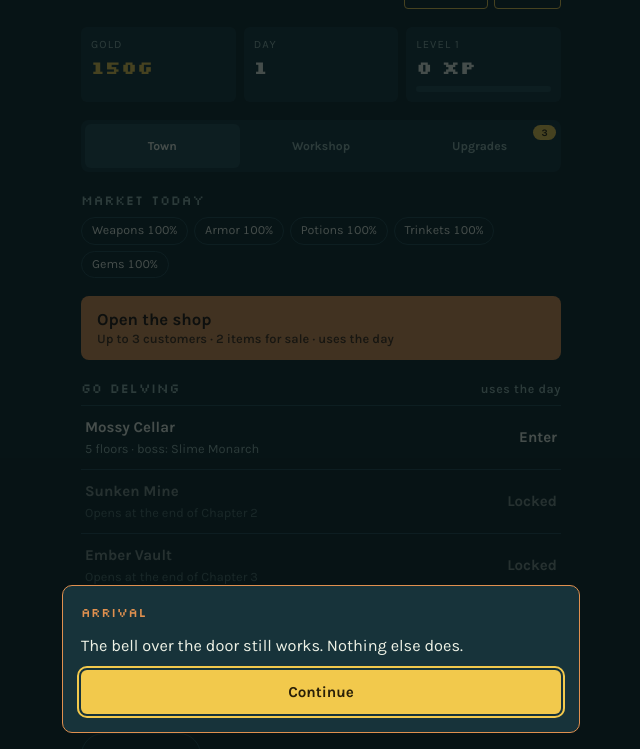
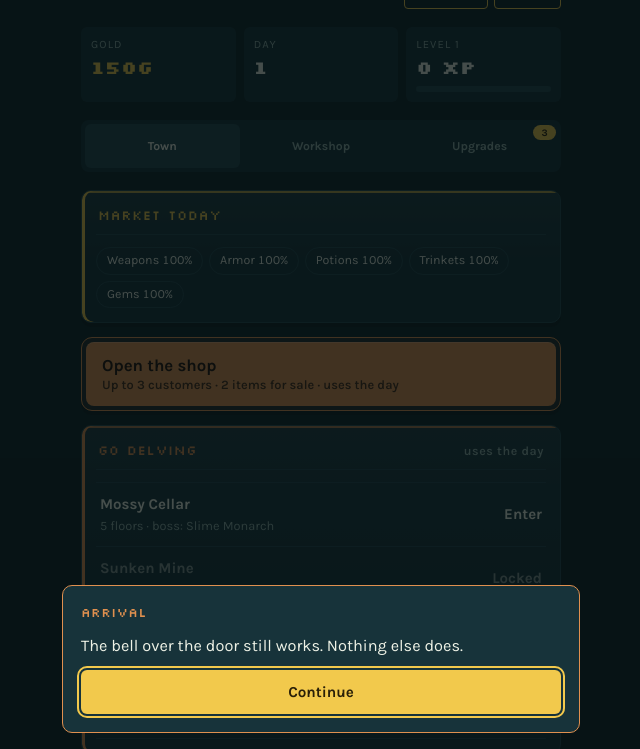
Before and after one commit to YourPhantomEngineer/loot-shoppe, a website: page index.html in a window 1280 px wide. Shown: the part 51-800 px from the top of the page, without its empty margins (319-959 px from the left). Drawn offline with Linux system fonts and the light colour scheme.

Commit message:
Give Town sections distinct visual panels

```diff
--- a/index.html
+++ b/index.html
@@ -134,6 +134,19 @@ input[type=range]{width:100%;accent-color:var(--coin);height:28px}
 .rlog li{color:var(--fg)}
 .staffcard{border:1px solid var(--line);border-radius:8px;padding:12px;display:flex;flex-direction:column;gap:6px;margin-bottom:10px}
 .row.locked{opacity:.55}
+.town-view{display:flex;flex-direction:column;gap:14px}
+.town-section{--town-accent:var(--copper);position:relative;overflow:hidden;background:linear-gradient(180deg,rgba(255,255,255,.035),rgba(255,255,255,0) 54%),var(--panel);border:1px solid var(--line);border-radius:10px;padding:14px;box-shadow:inset 3px 0 0 var(--town-accent),0 4px 0 rgba(5,14,16,.22)}
+.town-section::before{content:"";position:absolute;inset:0 0 auto;height:2px;background:var(--town-accent);opacity:.72}
+.town-section h2{color:var(--town-accent);border-bottom:1px solid var(--line);padding:0 2px 10px;margin:0 0 12px}
+.town-market{--town-accent:var(--coin)}
+.town-expedition{--town-accent:var(--copper)}
+.town-staff{--town-accent:var(--good)}
+.town-supplies{--town-accent:var(--arcane)}
+.town-stock{--town-accent:var(--coin)}
+.town-utility{--town-accent:var(--muted)}
+.town-action{padding:4px;border:1px solid var(--copper);border-radius:11px;background:rgba(224,144,79,.09);box-shadow:0 4px 0 rgba(5,14,16,.22)}
+.town-action .big{box-shadow:inset 0 1px rgba(255,255,255,.18)}
+.town-ledger{border:1px dashed var(--line);border-radius:8px;padding:9px 12px;text-align:center;background:rgba(5,14,16,.12)}
 html[data-shop="festival"]{--bg:#2a1418;--panel:#3a1d22;--line:#58303a;--copper:#ee6f5a;--coin:#f7c95a;--muted:#c49ea0}
 html[data-shop="starlight"]{--bg:#0f1530;--panel:#18204a;--line:#2a3468;--copper:#9fb7f0;--coin:#e4e9f7;--muted:#9aa6cf}
 .ov[hidden]{display:none}
@@ -1983,38 +1996,38 @@ function vTown(){
   const chips=CATS.map(c=>{const p=Math.round(S.trend[c]*100);return `<span class="chip ${p>=108?"up":p<=92?"down":""}">${CATN[c]} ${p}%</span>`}).join("");
   const inv=groupInv(S.inv),eq=groupInv(S.inv.filter(k=>HEAL[k]||IT[k].c==="supply"));
   const saleN=forSale().length;
-  return `
+  return `<div class="town-view">
   ${reportCard()}
-  <section id="mkt"><h2>Market today</h2><div class="chips">${chips}</div>${dayNews()?`<p class="hint" style="margin-top:8px;color:var(--coin)">${dayNews()}</p>`:""}${S.news?`<p class="hint" style="margin-top:8px">${S.news}</p>`:""}</section>
-  <button class="big" data-act="shop" ${saleN?"":"disabled"}>Open the shop<small>${saleN?`Up to ${custN()} customers · ${saleN} item${saleN===1?"":"s"} for sale · uses the day`:S.inv.length?"Everything in stock is marked Keep. Mark something For sale first.":"Your shelves are empty. Go delving first."}</small></button>
-  <section><h2>Go delving <small>${S.crew.length?`${nameList(S.crew.map(k=>ST(k).n))} mind${S.crew.length>1?"":"s"} the shop`:"uses the day"}</small></h2><div class="list">
+  <section id="mkt" class="town-section town-market"><h2>Market today</h2><div class="chips">${chips}</div>${dayNews()?`<p class="hint" style="margin-top:8px;color:var(--coin)">${dayNews()}</p>`:""}${S.news?`<p class="hint" style="margin-top:8px">${S.news}</p>`:""}</section>
+  <div class="town-action"><button class="big" data-act="shop" ${saleN?"":"disabled"}>Open the shop<small>${saleN?`Up to ${custN()} customers · ${saleN} item${saleN===1?"":"s"} for sale · uses the day`:S.inv.length?"Everything in stock is marked Keep. Mark something For sale first.":"Your shelves are empty. Go delving first."}</small></button></div>
+  <section class="town-section town-expedition"><h2>Go delving <small>${S.crew.length?`${nameList(S.crew.map(k=>ST(k).n))} mind${S.crew.length>1?"":"s"} the shop`:"uses the day"}</small></h2><div class="list">
     ${DUN.map((d,i)=>{const open=dunOpen(i);if(d.hidden&&!open)return "";return `<button class="row" data-act="delve" data-i="${i}" ${open?"":"disabled"}>
       <span><b>${d.n}</b>${S.bosses[i]?`<span class="crown">Boss beaten</span>`:""}</span><span class="sub">${open?`${d.floors} floors · boss: ${d.boss}`:DUN_LOCK[i]}</span>
       <span class="right">${open?"Enter":"Locked"}</span></button>`}).join("")}
   </div></section>
   ${staffSection()}
-  <section id="belt"><h2>Supply belt <small>${S.belt.length}/${BELT} · tap to unequip</small></h2>
+  <section id="belt" class="town-section town-supplies"><h2>Supply belt <small>${S.belt.length}/${BELT} · tap to unequip</small></h2>
     <div class="chips">${S.belt.length?S.belt.map((k,i)=>`<button class="chip usebtn on" data-act="unequip" data-i="${i}">${IT[k].n}</button>`).join(""):`<span class="hint">Empty. Supplies on your belt come with you into every dungeon.</span>`}</div>
     ${eq.length?`<div class="chips" style="margin-top:8px">${eq.map(([k,n])=>`<button class="chip usebtn" data-act="equip" data-k="${k}" ${S.belt.length>=BELT?"disabled":""}>+ ${IT[k].n}${n>1?` ×${n}`:""}</button>`).join("")}</div>`:`<p class="hint" style="margin-top:8px">Craft bombs, ropes, whetstones, and lockpicks in the Workshop. Potions in stock can go on your belt too.</p>`}
   </section>
-  <section><h2>Stock <small>${S.inv.length} item${S.inv.length===1?"":"s"}</small></h2>
+  <section class="town-section town-stock"><h2>Stock <small>${S.inv.length} item${S.inv.length===1?"":"s"}</small></h2>
     ${inv.length?`<div class="list">${inv.map(([k,n])=>`<div class="row"><span><b>${IT[k].n}</b>${n>1?` ×${n}`:""}<span class="cat">${IT[k].c}</span></span><span class="sub">${built("obs")&&LORE[k]?`<i class="lore">${LORE[k]}</i><br>`:""}Market value ${val(k)}G · <button class="tag${isKept(k)?" keep":""}" data-act="keep" data-k="${k}">${isKept(k)?"Keep":"For sale"}</button></span>${sk("quick")?`<span class="right"><button class="btn gold sm" data-act="quick" data-k="${k}">Sell ${fmt(quickPrice(k))}G</button></span>`:`<span class="right coin">${val(k)}G</span>`}</div>`).join("")}</div>`:`<p class="hint">Nothing in stock yet.</p>`}
     ${inv.length?`<p class="hint" style="margin-top:8px">Only items marked For sale can be offered to customers or sold by staff. Tap a tag to switch it.</p>`:""}
     ${sk("quick")&&inv.length?`<p class="hint" style="margin-top:8px">Quick Sale pays ${Math.round(quickPct()*100)}% of base value instantly and doesn't use the day.</p>`:""}
   </section>
-  <p class="hint">Sold ${fmt(S.sold)} items for ${fmt(S.earned)}G · crafted ${fmt(S.crafted)}. Progress is saved in this browser.</p>
-  <section><h2>Save code <small>back up or move your progress</small></h2>
+  <p class="hint town-ledger">Sold ${fmt(S.sold)} items for ${fmt(S.earned)}G · crafted ${fmt(S.crafted)}. Progress is saved in this browser.</p>
+  <section class="town-section town-utility"><h2>Save code <small>back up or move your progress</small></h2>
     <div class="btns"><button class="btn alt" data-act="exportSave">Copy save code</button><button class="btn alt" data-act="importOpen">Load a save code</button></div>
     ${saveBox==="export"?`<label class="lbl" for="exportCode" style="margin-top:10px">Your save code</label><textarea id="exportCode" class="code" readonly autocapitalize="off" autocorrect="off" spellcheck="false">${saveCode}</textarea>`:""}
     ${saveBox==="import"?`<label class="lbl" for="importCode" style="margin-top:10px">Paste a save code. This replaces your current progress.</label><textarea id="importCode" class="code" placeholder="LS1:..." autocapitalize="off" autocorrect="off" autocomplete="off" spellcheck="false"></textarea>
       <div class="btns" style="margin-top:8px"><button class="btn" data-act="importDo">Load this save</button><button class="btn alt" data-act="saveClose">Cancel</button></div>`:""}
     ${saveMsg?`<p class="hint" style="margin-top:8px">${saveMsg}</p>`:""}
   </section>
-  <section><h2>Game updates <small>get the newest version</small></h2>
+  <section class="town-section town-utility"><h2>Game updates <small>get the newest version</small></h2>
     <div class="btns"><button class="btn alt" data-act="updateGame">Check for updates</button></div>
     <p class="hint" style="margin-top:8px">Saves your progress, then reloads the game with the latest version. Use this if you play from your Home Screen.</p>
   </section>
-  ${confirmReset?`<div class="confirm">Start over from day 1? This erases everything.<div class="btns"><button class="btn danger" data-act="resetYes">Erase all</button><button class="btn alt" data-act="resetNo">Keep playing</button></div></div>`:`<button class="ghost" data-act="reset" style="align-self:center">Start over</button>`}`;
+  ${confirmReset?`<div class="confirm">Start over from day 1? This erases everything.<div class="btns"><button class="btn danger" data-act="resetYes">Erase all</button><button class="btn alt" data-act="resetNo">Keep playing</button></div></div>`:`<button class="ghost" data-act="reset" style="align-self:center">Start over</button>`}</div>`;
 }
 
 function reportCard(){
@@ -2040,7 +2053,7 @@ function staffSection(){
     </div>`}).join("");
   const others=STAFF.filter(s=>!S.crew.includes(s.k));
   const wage=staffPayroll();
-  return `<section id="staff"><h2>Shop staff <small>${S.crew.length?`${fmt(wage)}G a delve day`:"hire help for delve days"}</small></h2>
+  return `<section id="staff" class="town-section town-staff"><h2>Shop staff <small>${S.crew.length?`${fmt(wage)}G a delve day`:"hire help for delve days"}</small></h2>
     ${S.crew.length>1?`<p class="hint">Team payroll penalty: ${staffMultText(S.crew.length)} total wages. Each shopkeeper after the first multiplies the whole payroll by another 1.5×.</p>`:""}
     ${cards}
     ${others.length?`<div class="list">${others.map(s=>{const open=s.need();return open?`<button class="row" data-act="hire" data-k="${s.k}" ${built("tavern")||s.k==="pip"?"":"disabled"}>
--- a/sw.js
+++ b/sw.js
@@ -1,7 +1,7 @@
 // Dungeon Loot Shoppe offline support.
 // The game page is fetched fresh when online (so updates arrive right away)
 // and served from the cache when offline. Icons and fonts are cached as they load.
-const CACHE = "dungeon-loot-shoppe-v33";
+const CACHE = "dungeon-loot-shoppe-v34";
 const CORE = ["./", "index.html", "manifest.webmanifest",
   "icons/icon-192.png", "icons/icon-512.png", "icons/maskable-512.png", "icons/apple-touch-icon.png", "icons/apple-touch-icon.png?v=2", "icons/icon-192.png?v=2"];
 
```
Also changed, not shown: tests/mobile-layout.test.js (+4 -2 lines).
